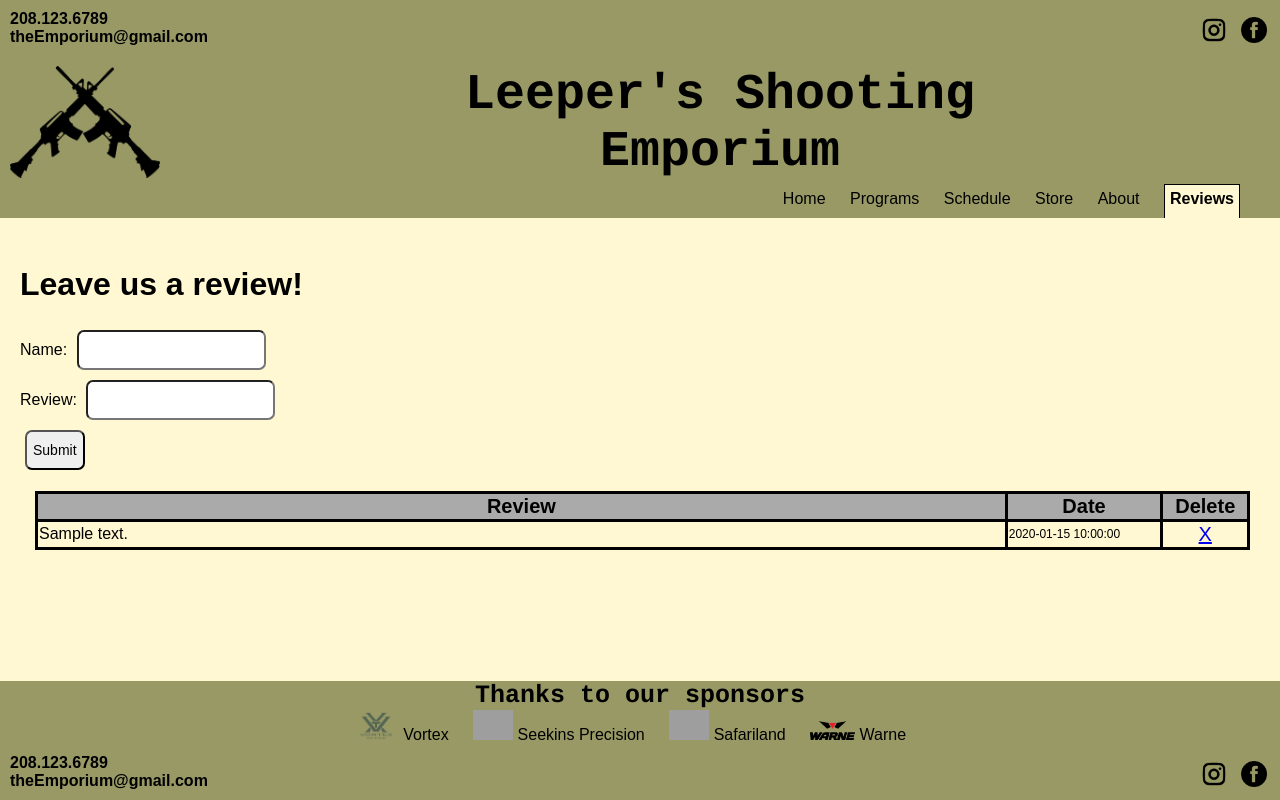
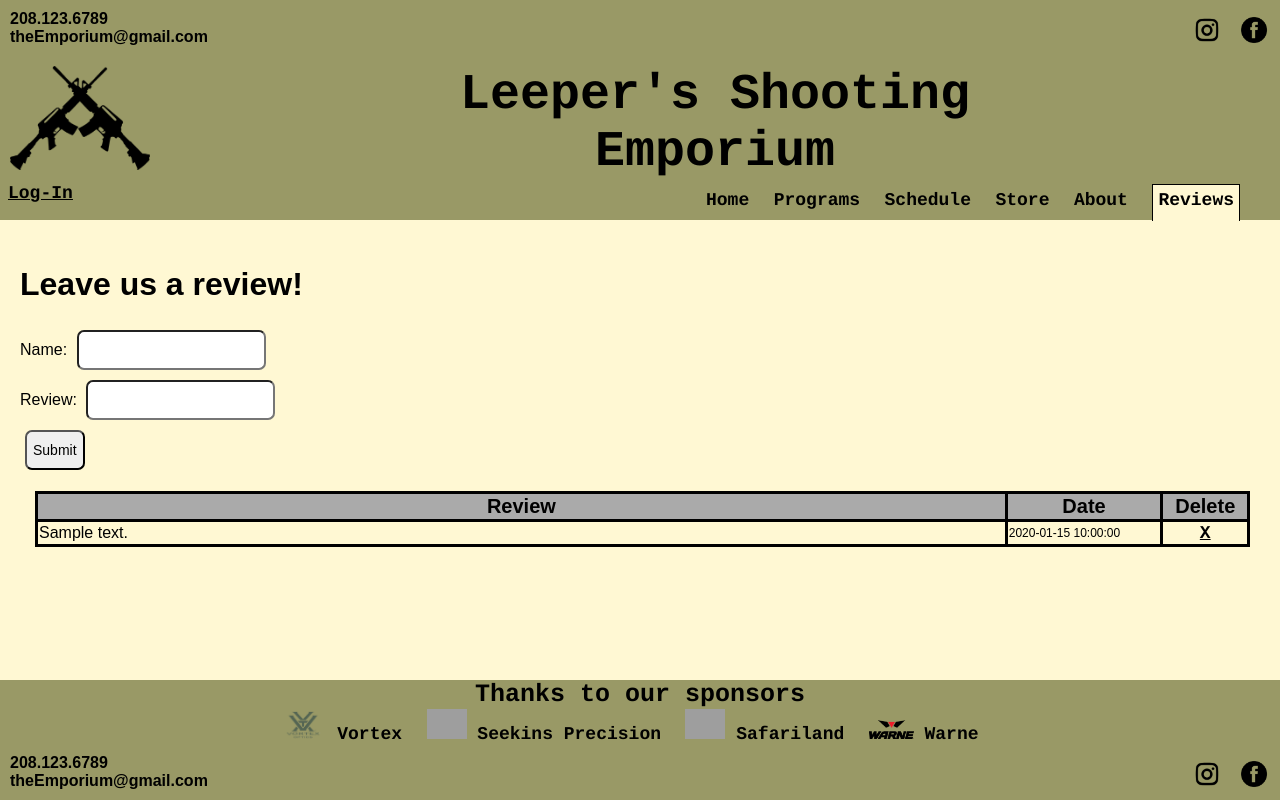
Before and after one commit to joemgreen22/cs401, a PHP site: page /cs401/contact.php in a window 1280 px wide. Run offline with PHP 8.4, Linux system fonts and the light colour scheme; the visitor is signed in with stand-in values (Sample User, id 1); tables that the repository leaves empty or names only in its code hold one stand-in row (values such as "Sample post"); data that the repository does not hold is empty; grey boxes are pictures that could not be loaded.

Commit message:
another p6

```diff
--- a/contact.php
+++ b/contact.php
@@ -2,6 +2,10 @@
 <?php require_once "header.php"; ?>
 <?php
 session_start();
+if (isset($_SESSION['authenticated']) && !$_SESSION['authenticated'] || !isset($_SESSION['authenticated'])) {
+  header("Location: http://cs401/login.php");
+}
+
 require_once 'table.php';
 
 ?>
--- a/header.php
+++ b/header.php
@@ -1,7 +1,8 @@
+
 <html>
 	<head>
 		<title>Leeper's shooting Emporium </title>
-		<link rel="stylesheet" type="text/css" href="style.css">
+		<link rel="stylesheet" type="text/css" href="styleHeadFoot.css">
 		<link href="images/logo.png" type="image/gif" rel="shortcut icon" />
 
 	</head>
@@ -9,8 +10,11 @@
 	<body>
         <div class ="header">
             <div class ="infoRight">
-                <!-- <a href="#">Login</a> -->
-                <p> <a href="https://www.instagram.com/3gunleepa/">
+
+                <p>
+
+                <!-- <div id = "login"> <a href="login.php">Login</a> </div> -->
+                    <a href="https://www.instagram.com/3gunleepa/">
                     <img class="instaImg" src="images/insta2.png" />
                 </a>
                 <a href="https://www.facebook.com/cody.leeper.7">
@@ -31,6 +35,18 @@
                 <p>Emporium</p>
             </div>
 
+            <div class= "navDiv">
+            <div id = "login">
+                <?php
+                    if (isset($_SESSION['authenticated']) && $_SESSION['authenticated'] == true ) {
+                        ?> <a href="logout.php"> Log-Out </a> <?php
+                    }
+                    else{
+                        ?> <a href="login.php"> Log-In </a> <?php
+                    }
+                ?>
+
+            </a> </div>
             <ul class= "nav">
                 <li> <a <?php if($pageName == "home"){echo "class='active';";}?> href="home.php">Home</a></li>
                 <li> <a <?php if($pageName == "programs"){echo "class='active';";}?> href="programs.php">Programs</a></li>
@@ -38,7 +54,7 @@
                 <li> <a <?php if($pageName == "store"){echo "class='active';";}?> href="store.php">Store</a></li>
                 <li> <a <?php if($pageName == "about"){echo "class='active';";}?> href="about.php">About</a></li>
                 <li> <a <?php if($pageName == "contact"){echo "class='active';";}?> href="contact.php">Reviews</a></li>
-
+            </div>
             </ul>
         </div>
         <div class ="emptyDiv"> </div>
--- /dev/null
+++ b/logout.php
@@ -0,0 +1,5 @@
+<?php
+session_start();
+session_destroy();
+header("Location: http://localhost/cs401/home.php");
+exit();
--- a/style.css
+++ b/styleHeadFoot.css
@@ -50,6 +50,26 @@
     padding-top: 10;
     padding-bottom: 10;
     margin: 0;
+    float: right;
+}
+#login{
+    padding-left: 8;
+    padding-top: 3;
+    text-decoration: none;
+    color: #000000;
+    text-decoration: underline;
+    float: left;
+}
+a{
+    text-decoration: none;
+    color: #000000;
+    text-decoration: underline;
+    font-family: Courier;
+    font-weight: bold;
+    font-size: large;
+}
+a:hover {
+    color: #606060;
 }
 
 .nav > li {
@@ -75,7 +95,7 @@
     padding-top: 10;
     padding-left: 10;
     background-color: #999966;
-    width: 150;
+    width: 140;
     float: left;
 }
 .logo > a > img{
@@ -104,6 +124,8 @@
     top: 0;
     height: 225;
 }
+
+
 
 /* header.php above */
 
```
Also changed, not shown: login.php (added, +19 -0 lines), login_handler.php (added, +20 -0 lines), styleLogin.css (added).
